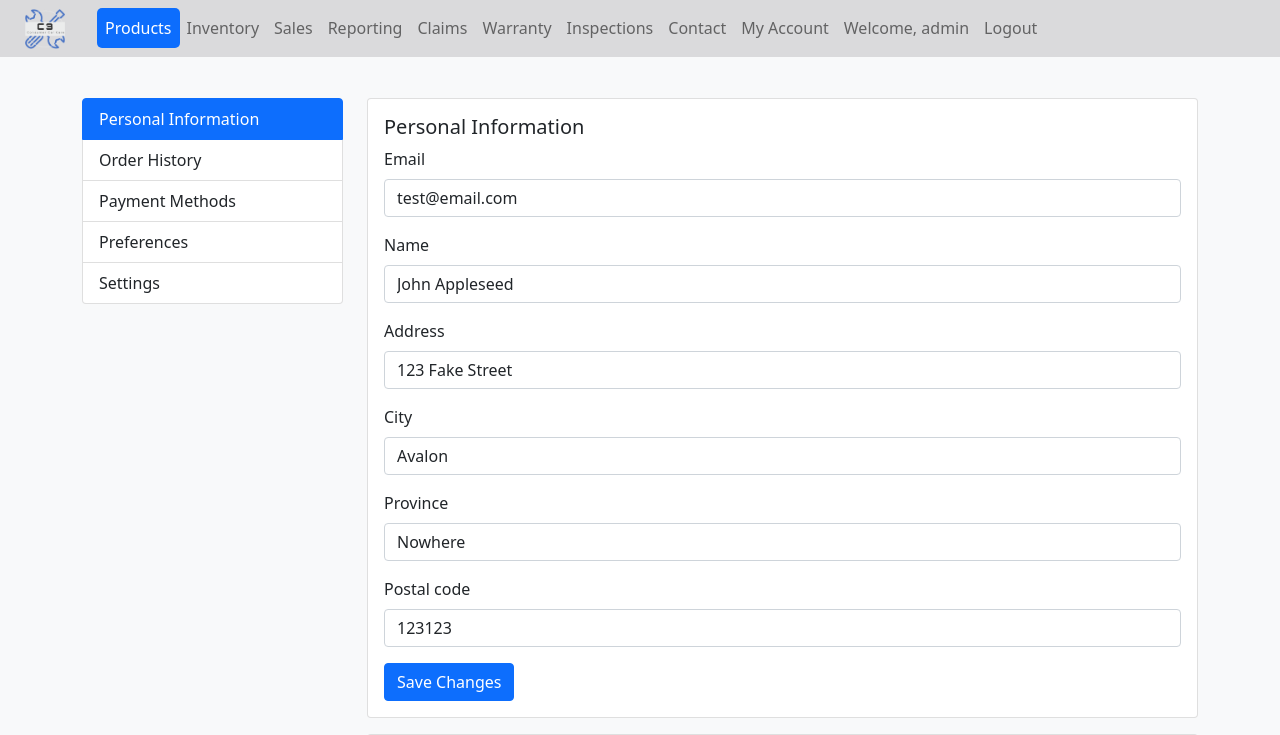
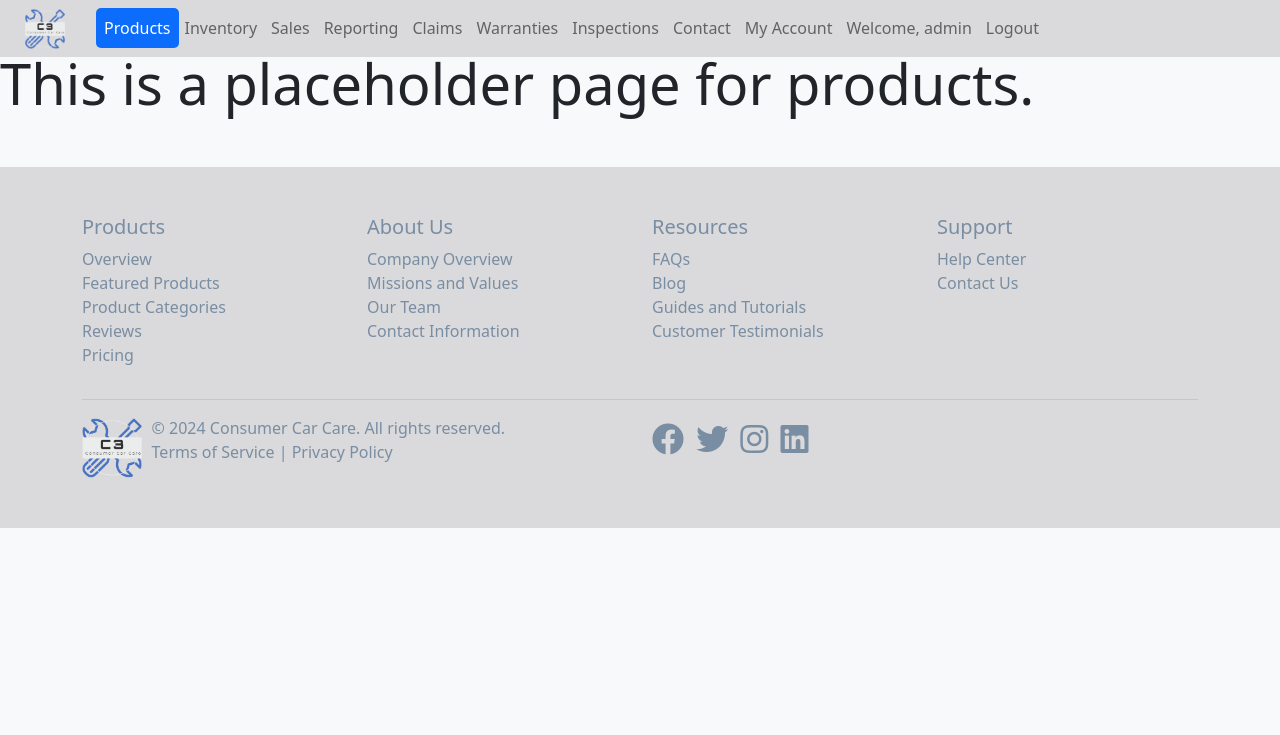
Before and after one commit to ghostwalker-mk1/c3-web-app, a Django app: page /products/ in a window 1280 px wide. Shown: the top 735 px of the page. Run offline with Django 5.2, Linux system fonts and the light colour scheme; a user stored in the database is signed in; data comes from the database, SQL or seed files in the repository; some libraries are stand-ins or nearby versions.

Commit message:
Add placeholder pages for upcoming functionalities

```diff
--- /dev/null
+++ b/main_app/templates/main_app/about_us.html
@@ -0,0 +1,6 @@
+{% extends 'main_app/base.html' %}
+{% block content %}
+
+<h1 class="display-4">This is a placeholder page for about us.</h1>
+
+{% endblock %}
--- a/main_app/templates/main_app/base.html
+++ b/main_app/templates/main_app/base.html
@@ -76,7 +76,7 @@
         }
 
         .navbar-nav .nav-item {
-            margin-right: -1px;
+            margin-right: -2px;
         }
 
     </style>
@@ -117,7 +117,7 @@
                     </li>
 
                     <li class="nav-item">
-                        <a class="nav-link {% if request.path == '/warranty/' %}active{% endif %}" href="{% url 'warranty' %}">Warranty</a>
+                        <a class="nav-link {% if request.path == '/warranties/' %}active{% endif %}" href="{% url 'warranties' %}">Warranties</a>
                     </li>
 
                     <li class="nav-item">
--- a/main_app/templates/main_app/home.html
+++ b/main_app/templates/main_app/home.html
@@ -80,8 +80,8 @@
         <h1 class="display-4">Welcome to C3</h1>
         <p class="lead">Established in Mississauga, our company takes pride in being wholly Canadian-owned. Operating in Quebec and Ontario, we specialize in offering aftermarket enhancements tailored to personalize your recently acquired vehicle, ensuring it embodies your unique style and preferences.</p>
         <hr class="my-4">
-        <a class="btn btn-primary btn-lg" href="#" role="button">Products</a>
-        <a class="btn btn-primary btn-lg" href="#" role="button">About Us</a>
+        <a class="btn btn-primary btn-lg" href="{% url 'products' %}" role="button">Products</a>
+        <a class="btn btn-primary btn-lg" href="{% url 'about-us' %}" role="button">About Us</a>
       </div>
 
       <div id="carouselExampleIndicators" class="carousel slide" data-bs-ride="carousel">
--- /dev/null
+++ b/main_app/templates/main_app/inspections.html
@@ -0,0 +1,6 @@
+{% extends 'main_app/base.html' %}
+{% block content %}
+
+<h1 class="display-4">This is a placeholder page for inspections.</h1>
+
+{% endblock %}
--- /dev/null
+++ b/main_app/templates/main_app/products.html
@@ -0,0 +1,6 @@
+{% extends 'main_app/base.html' %}
+{% block content %}
+
+<h1 class="display-4">This is a placeholder page for products.</h1>
+
+{% endblock %}
--- /dev/null
+++ b/main_app/templates/main_app/warranties.html
@@ -0,0 +1,6 @@
+{% extends 'main_app/base.html' %}
+{% block content %}
+
+<h1 class="display-4">This is a placeholder page for warranties.</h1>
+
+{% endblock %}
--- a/main_app/urls.py
+++ b/main_app/urls.py
@@ -10,8 +10,8 @@ urlpatterns = [
     path('logout/', LogoutView.as_view(next_page=reverse_lazy('home')), name='logout'),
     path('contact/', views.contact_view, name='contact'),
     path('my-account/', views.my_account, name='my_account'),
-    path('warranty/', views.my_account, name='warranty'),
-    path('inspections/', views.my_account, name='inspections'),
+    path('warranties/', views.warranty_view, name='warranties'),
+    path('inspections/', views.inspections_view, name='inspections'),
     path('claims/', views.claims_view, name='claims'),
     path('claims/<int:claim_id>/edit/', views.edit_claim, name='edit_claim'),
     path('claims/<int:claim_id>/delete/', views.delete_claim, name='delete_claim'),
@@ -23,5 +23,6 @@ urlpatterns = [
     path('update-inventory/<int:pk>/', views.update_inventory, name='update_inventory'),
     path('inventory/<int:item_id>/update/', views.update_inventory, name='update_inventory'),
     path('inventory/<int:item_id>/delete/', views.delete_inventory, name='delete_inventory'),
-    path('products/', views.my_account, name='products'),
+    path('products/', views.products_view, name='products'),
+    path('about-us/', views.about_us_view, name='about-us'),
 ]
--- a/main_app/views.py
+++ b/main_app/views.py
@@ -259,3 +259,15 @@ def reporting_dashboard(request):
 
     context = {'image_data': image_data}
     return render(request, 'main_app/reporting_dashboard.html', context)
+
+def products_view(request):
+    return render(request, 'main_app/products.html')
+
+def warranty_view(request):
+    return render(request, 'main_app/warranties.html')
+
+def inspections_view(request):
+    return render(request, 'main_app/inspections.html')
+
+def about_us_view(request):
+    return render(request, 'main_app/about_us.html')
```
